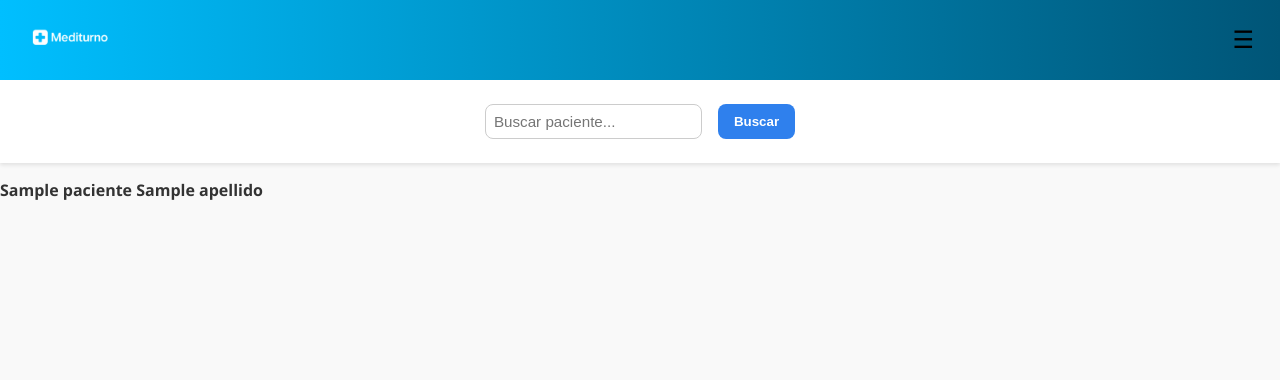
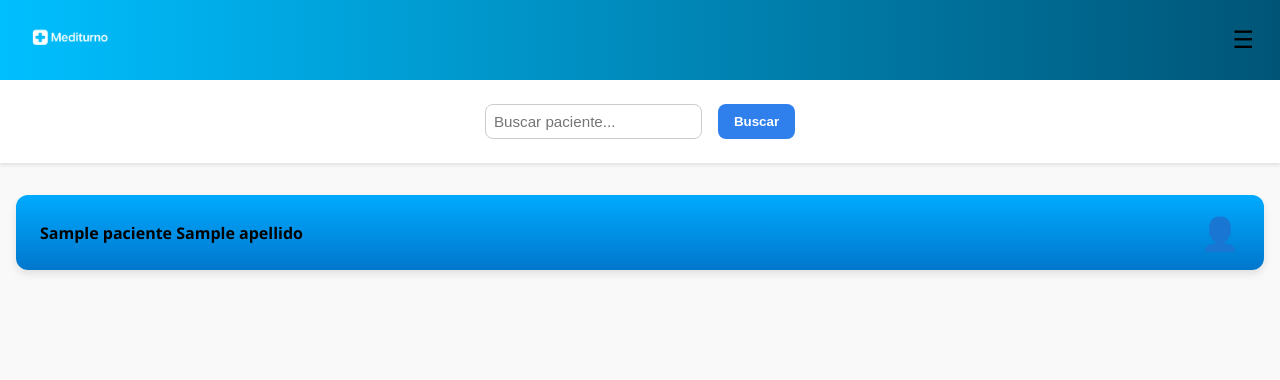
Before and after one commit to Kagushutchi/MediTurno, a Django app: template clinic_admin/templates/clinic_admin/ficha_pacientes.html in a window 1280 px wide. Shown: the top 380 px of the page. Run offline with Django 5.2, Linux system fonts and the light colour scheme; the template is opened without the code that fills it: most values are stand-ins (such as "Sample title", 1, 10 or a date in 2020).

Commit message:
estilos de ficha paciente

```diff
--- a/clinic_admin/templates/clinic_admin/partials/turnos_pacientes.html
+++ b/clinic_admin/templates/clinic_admin/partials/turnos_pacientes.html
@@ -1,4 +1,4 @@
-<h3>Turnos del paciente {{ paciente.nombre }} {{ paciente.apellido }}</h3>
+<h3 class= "centrado"> {{ paciente.nombre }} {{ paciente.apellido }}</h3>
 
 {% if turnos %}
     <div class="horarios-container">
--- a/static/appointments/css/buscador.css
+++ b/static/appointments/css/buscador.css
@@ -39,6 +39,53 @@
 form button:hover {
     background-color: #1e60c7;
 }
+/* Contenedor de las tarjetas de pacientes */
+.pacientes-lista {
+    display: flex;
+    flex-direction: column;
+    gap: 1rem;
+    padding: 1rem;
+}
+
+/* Tarjeta de paciente */
+.paciente-card {
+    display: flex;
+    align-items: center;
+    justify-content: space-between;
+    background: linear-gradient(to bottom, #00aaff, #0077cc);
+    color: black;
+    border-radius: 12px;
+    padding: 1rem 1.5rem;
+    cursor: pointer;
+    transition: transform 0.2s ease;
+    box-shadow: 0 4px 8px rgba(0, 0, 0, 0.1);
+}
+
+.paciente-card:hover {
+    transform: scale(1.02);
+}
+
+/* Nombre del paciente */
+.paciente-card p {
+    margin: 0;
+    font-size: 1rem;
+    font-weight: 500;
+}
+
+/* Ícono de usuario (puede ser un <img> o un <div>) */
+.paciente-card::after {
+    content: "👤";
+    font-size: 2rem;
+}
+
+/* Estilo para centrar un h3 */
+.centrado {
+    text-align: center;
+    font-weight: bold;
+    margin-top: 1rem;
+    margin-bottom: 1rem;
+}
+
 
 .medicos-lista {
     display: grid;
```
